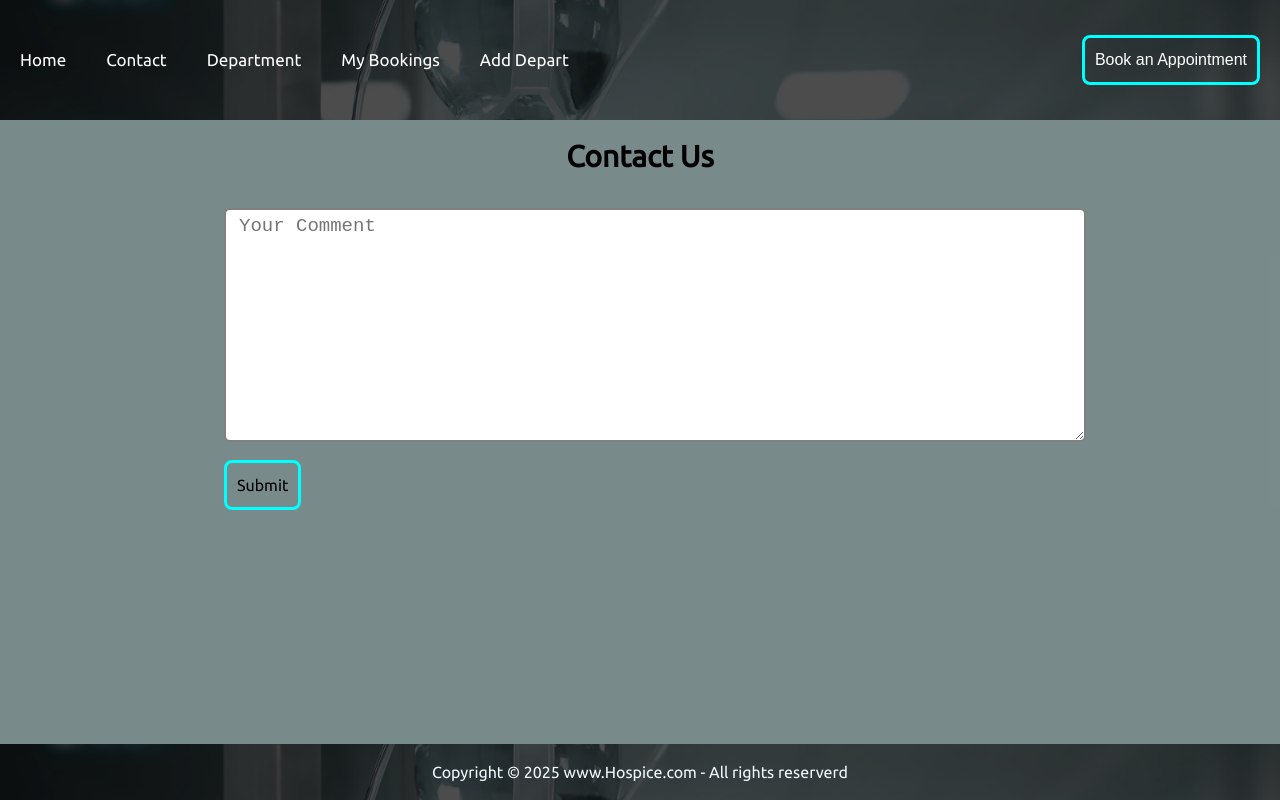
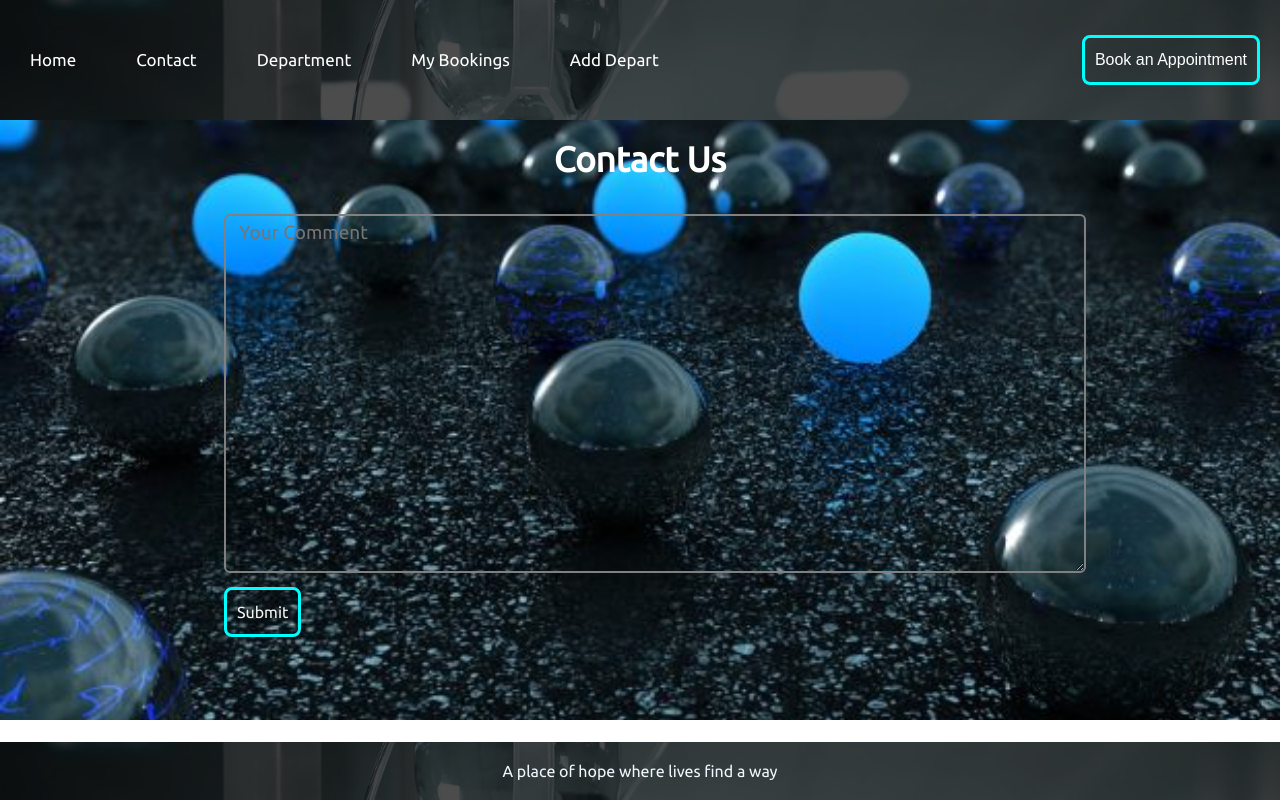
Before and after one commit to Zero9860/Hospital-Management-System, a plain HTML site: page frontend/contact.html in a window 1280 px wide. Drawn offline with Linux system fonts and the light colour scheme.

Commit message:
feat/design-changes

```diff
--- a/backend/routes/userRoutes.js
+++ b/backend/routes/userRoutes.js
@@ -1,10 +1,11 @@
 import express from 'express';
-import { login, signUp } from '../controller/userController.js';
+import { login, signUp, depBack, contact} from '../controller/userController.js';
 const router = express.Router();
 
 router.post('/signup', signUp);
 router.post('/login', login);
-
+router.post('/depback', depBack);
+router.post('/contact', contact);
 
 
 
--- a/frontend/contact.html
+++ b/frontend/contact.html
@@ -11,9 +11,9 @@
 
 
   <section class="contact" id="contact">
-        <h1 class="text-center">Contact Us</h1>
+        <h1 class="text-center" for="contact" >Contact Us</h1>
         <div class="form">
-            <textarea class="form-input" name="text" id="text" cols="30" rows="10" placeholder="Your Comment"></textarea>
+            <textarea class="btn btns form-input" name="text" id="sc" cols="25" rows="15" placeholder="Your Comment"></textarea>
             <button class="btn btns btn-dark">Submit</button>
         </div>
     </section>
--- a/frontend/css/book.css
+++ b/frontend/css/book.css
@@ -1,4 +1,7 @@
 body {
+    background: url(../picture/111.webp) no-repeat;
+    background-size: auto;
+    background-position: center;
     font-family: Arial, sans-serif;
     background-color: #f8f9fa;
     margin: 0;
@@ -11,7 +14,6 @@ html{
     max-width: 600px;
     margin: 20px auto 70px auto;
     padding: 10px;
-    background-color: rgb(119, 133, 133);
     box-shadow: 0 0 10px rgba(0, 0, 0, 0.1);
     border-radius: 5px;
 }
--- a/frontend/css/depBack.css
+++ b/frontend/css/depBack.css
@@ -1,4 +1,7 @@
 body {
+    background: url(../picture/111.webp) no-repeat;
+    background-size: auto;
+    background-position: center;
     font-family: Arial, sans-serif;
     background-color: #f8f9fa;
     margin: 0;
@@ -8,7 +11,7 @@ body {
 .container {
     max-width: 600px;
     margin: 50px auto;
-    padding: 20px;
+    padding: 30px;
     background-color: #0ef;
     box-shadow: 0 0 10px rgba(0, 0, 0, 0.1);
     border-radius: 5px;
--- a/frontend/css/header.css
+++ b/frontend/css/header.css
@@ -38,7 +38,7 @@ nav{
 
 }
 .nav-list{
-    width: 95%;
+    width: 90%;
     display: flex;
     align-items: center;
 
@@ -47,7 +47,7 @@ nav{
 .nav-list li{
     list-style: none;
     list-style: none;
-    padding: 50px 20px;
+    padding: 50px 30px;
 
 }
 
--- a/frontend/css/style.css
+++ b/frontend/css/style.css
@@ -85,7 +85,7 @@ font-size: 20px;
 }
 
 .btn-dark{
-    color: black;
+    color: whitesmoke;
 }
 
 .section{
@@ -122,19 +122,27 @@ font-size: 20px;
 }
 
 .contact{
-    background-color: rgb(43 71 70 / 63%);
-    height:650px;
+    background: url(../picture/m.jpeg);
+    background-size: cover;
+    background-position: center;
+    height:600px;
 }
 .text-center{
     text-align: center;
     padding-top: 19px;
     font-family: 'Ubuntu', sans-serif;
-    font-size: 30px;
+    font-size: 35px;
+    color: white;
 }
 .form{
     max-width: 65%;
     margin: 27px auto;
+
 }
+.sc{
+    color: aliceblue;
+}
+
 .form-input{
     margin: 7px 0;
     padding: 5px 13px;
@@ -145,8 +153,9 @@ font-size: 20px;
 }
 .text-footer{
     text-align: center;
-    padding: 19px 0;
+    padding: 20px 0px;
     font-family: 'Ubuntu', sans-serif;
+    font-size: px;
     display: flex;
     justify-content: center;
     color: aliceblue;
--- a/frontend/footer.js
+++ b/frontend/footer.js
@@ -1,6 +1,6 @@
 document.write(` <footer class="background" style="position:absolute; bottom:0;width:100%">
         <p class="text-footer">
-            Copyright &copy; 2025 www.Hospice.com - All rights reserverd
+            A place of hope where lives find a way
         </p>
     </footer>
     `)
```
Also changed, not shown: backend/controller/userController.js (+33 -1 lines), frontend/depBack.html (+1 -1 lines), frontend/picture/banner.png (added), frontend/picture/m.jpeg (added), frontend/picture/slide-08.jpg (added), picture/al.avif (added), picture/slide-08.jpg (added), 1 other file.
